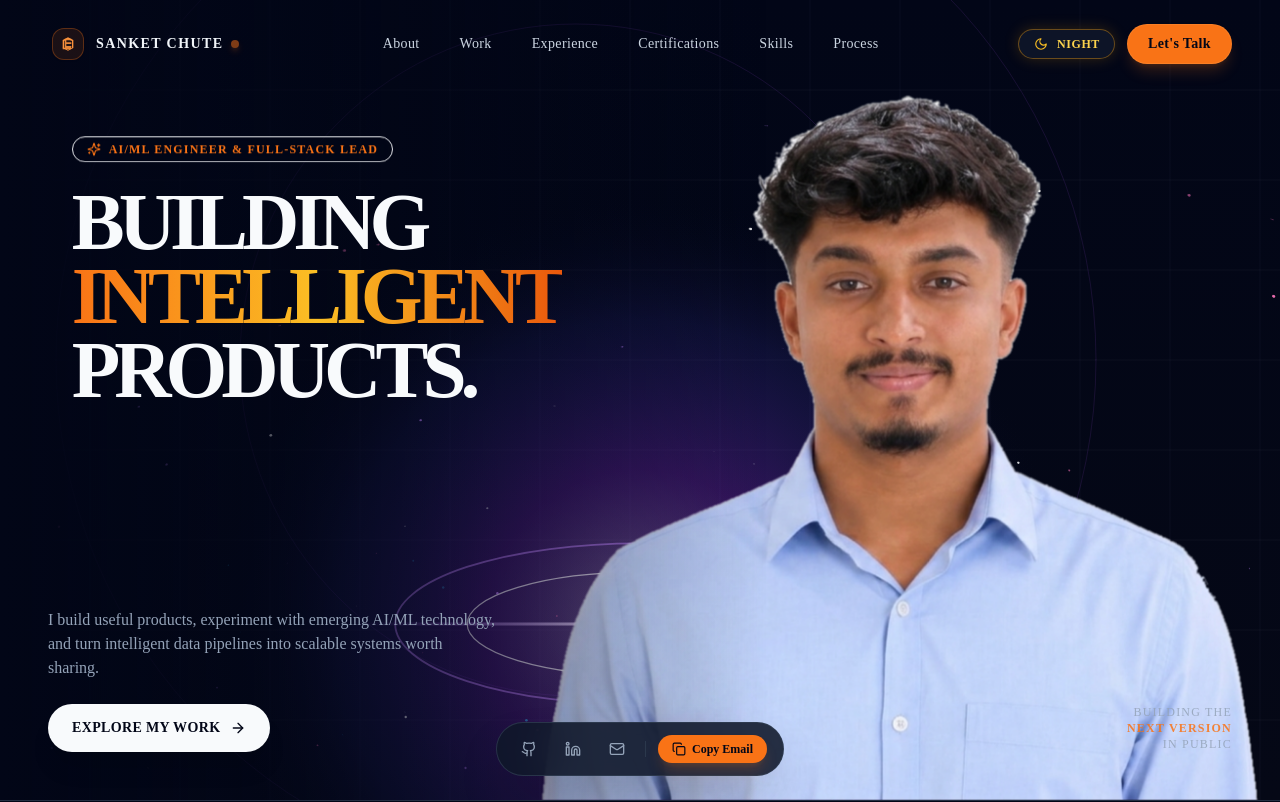
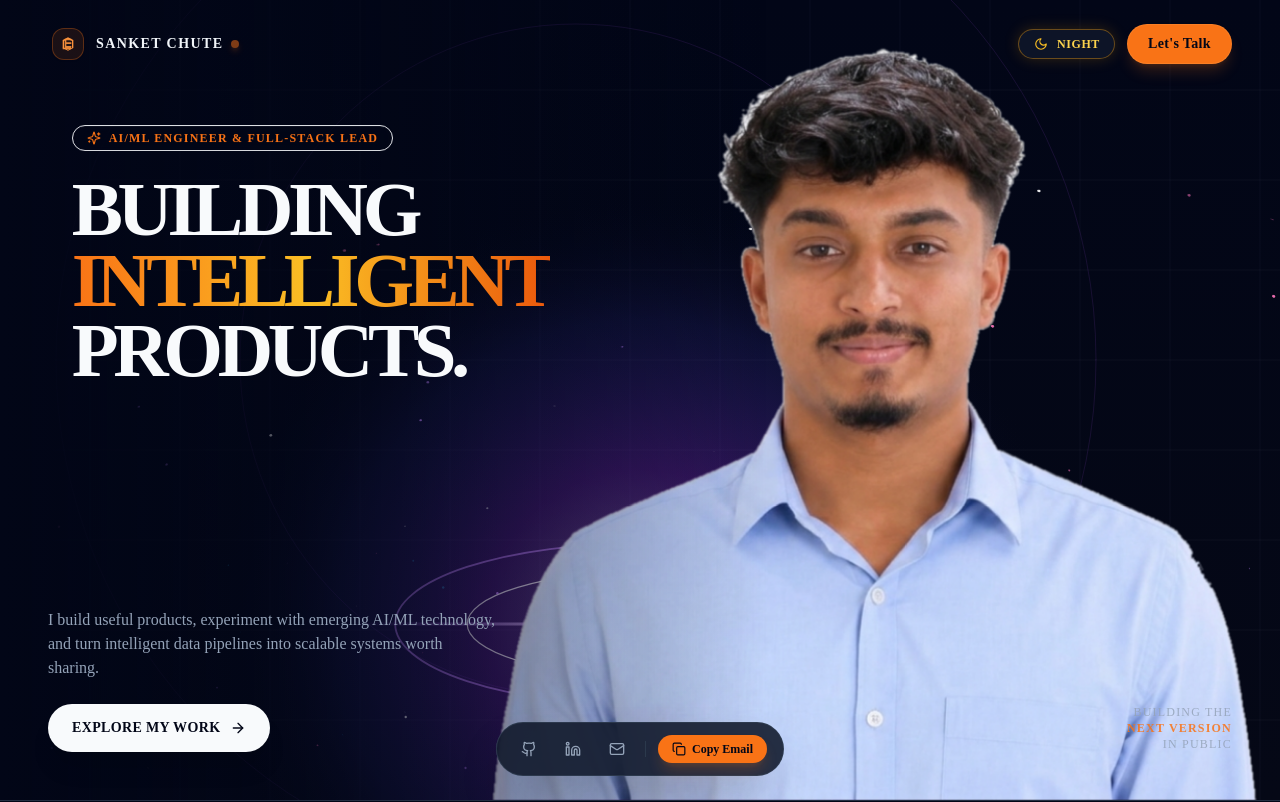
Before and after one commit to sanketchute17-ctrl/Portfolio, a Next.js app: page / in a window 1280 px wide. Shown: the top 802 px of the page. Built offline with nearby package versions, Linux system fonts and the light colour scheme; a web font is replaced by a local one.

Commit message:
feat: 1:1 match with reference hero landing cover layout, large portrait scale, minimal header, and pill CTA

```diff
--- a/components/glass-hero.tsx
+++ b/components/glass-hero.tsx
@@ -158,11 +158,11 @@ export function GlassHero() {
       <CosmicHeroBackground />
 
       {/* Layer 2: Background Image Base Layer (with subtle 2-5px mouse parallax) */}
-      <div className="absolute inset-0 w-full h-full pointer-events-none flex items-end justify-center md:justify-end z-10 pt-16 md:pt-20">
+      <div className="absolute inset-0 w-full h-full pointer-events-none flex items-end justify-center md:justify-end z-10 pt-12 md:pt-16">
         <div
-          className="w-full h-full max-h-[85vh] md:max-h-[88vh] lg:max-h-[92vh] flex items-end justify-center md:justify-end transform scale-100 md:scale-105 lg:scale-108 origin-bottom md:origin-bottom-right transition-transform duration-300 ease-out"
+          className="w-full h-full max-h-[90vh] md:max-h-[95vh] lg:max-h-[98vh] flex items-end justify-center md:justify-end transform origin-bottom md:origin-bottom-right transition-transform duration-300 ease-out"
           style={{
-            transform: `translate3d(${imageParallax.x}px, ${imageParallax.y}px, 0px) scale(${isMobile ? 1.0 : 1.05})`,
+            transform: `translate3d(${imageParallax.x}px, ${imageParallax.y}px, 0px) scale(${isMobile ? 1.05 : 1.12})`,
           }}
         >
           <picture className="h-full w-full flex items-end justify-center md:justify-end">
@@ -178,13 +178,13 @@ export function GlassHero() {
 
       {/* Layer 3: Background Image Reveal Layer (Translucent Liquid Glass) with CSS Masking */}
       <div
-        className="absolute inset-0 w-full h-full pointer-events-none reveal-mask-layer z-20 flex items-end justify-center md:justify-end pt-16 md:pt-20"
+        className="absolute inset-0 w-full h-full pointer-events-none reveal-mask-layer z-20 flex items-end justify-center md:justify-end pt-12 md:pt-16"
         aria-hidden="true"
       >
         <div
-          className="w-full h-full max-h-[85vh] md:max-h-[88vh] lg:max-h-[92vh] flex items-end justify-center md:justify-end transform scale-100 md:scale-105 lg:scale-108 origin-bottom md:origin-bottom-right transition-transform duration-300 ease-out"
+          className="w-full h-full max-h-[90vh] md:max-h-[95vh] lg:max-h-[98vh] flex items-end justify-center md:justify-end transform origin-bottom md:origin-bottom-right transition-transform duration-300 ease-out"
           style={{
-            transform: `translate3d(${imageParallax.x}px, ${imageParallax.y}px, 0px) scale(${isMobile ? 1.0 : 1.05})`,
+            transform: `translate3d(${imageParallax.x}px, ${imageParallax.y}px, 0px) scale(${isMobile ? 1.05 : 1.12})`,
           }}
         >
           <picture className="h-full w-full flex items-end justify-center md:justify-end">
@@ -206,7 +206,7 @@ export function GlassHero() {
 
         {/* Main Editorial Headline */}
         <div
-          className="absolute left-[max(5.6vw,1.5rem)] top-[34%] transform -translate-y-1/2 max-w-2xl pointer-events-auto"
+          className="absolute left-[max(5.6vw,1.5rem)] top-[32%] transform -translate-y-1/2 max-w-2xl pointer-events-auto"
         >
           <div className="inline-flex items-center gap-2 px-3.5 py-1 rounded-full text-xs font-mono font-semibold uppercase tracking-widest text-[var(--accent-orange)] bg-[var(--accent-orange)]/10 border border-[var(--accent-orange)]/30 mb-6 backdrop-blur-md">
             <Sparkles className="w-3.5 h-3.5 text-[var(--accent-orange)]" />
@@ -214,10 +214,10 @@ export function GlassHero() {
           </div>
 
           <h1
-            className="font-sans font-extrabold tracking-tight uppercase leading-[0.93] transition-colors duration-500 text-[var(--text-primary)]"
+            className="font-sans font-extrabold tracking-tight uppercase leading-[0.92] transition-colors duration-500 text-[var(--text-primary)]"
             style={{
-              fontSize: 'clamp(3.8rem, 6.2vw, 6.8rem)',
-              letterSpacing: '-0.075em',
+              fontSize: 'clamp(3.6rem, 6.0vw, 6.5rem)',
+              letterSpacing: '-0.07em',
             }}
           >
             <span className="block animate-line-1">BUILDING</span>
--- a/components/navbar.tsx
+++ b/components/navbar.tsx
@@ -50,47 +50,7 @@ export function Navbar() {
           </div>
         </Link>
 
-        {/* Desktop Nav Links */}
-        <nav className={`hidden md:flex items-center space-x-8 text-xs lg:text-sm font-medium tracking-wide transition-colors ${
-          theme === 'dark' ? 'text-slate-300' : 'text-slate-700'
-        }`}>
-          <Link
-            href="#about"
-            className="hover:text-orange-500 transition-colors focus:outline-none focus-visible:ring-2 focus-visible:ring-orange-500 rounded px-1"
-          >
-            About
-          </Link>
-          <Link
-            href="#work"
-            className="hover:text-orange-500 transition-colors focus:outline-none focus-visible:ring-2 focus-visible:ring-orange-500 rounded px-1"
-          >
-            Work
-          </Link>
-          <Link
-            href="#experience"
-            className="hover:text-orange-500 transition-colors focus:outline-none focus-visible:ring-2 focus-visible:ring-orange-500 rounded px-1"
-          >
-            Experience
-          </Link>
-          <Link
-            href="#certifications"
-            className="hover:text-orange-500 transition-colors focus:outline-none focus-visible:ring-2 focus-visible:ring-orange-500 rounded px-1"
-          >
-            Certifications
-          </Link>
-          <Link
-            href="#skills"
-            className="hover:text-orange-500 transition-colors focus:outline-none focus-visible:ring-2 focus-visible:ring-orange-500 rounded px-1"
-          >
-            Skills
-          </Link>
-          <Link
-            href="#process"
-            className="hover:text-orange-500 transition-colors focus:outline-none focus-visible:ring-2 focus-visible:ring-orange-500 rounded px-1"
-          >
-            Process
-          </Link>
-        </nav>
+
 
         {/* Top-Right Control Area: Theme Toggle & Primary CTA */}
         <div className="flex items-center gap-3">
```
